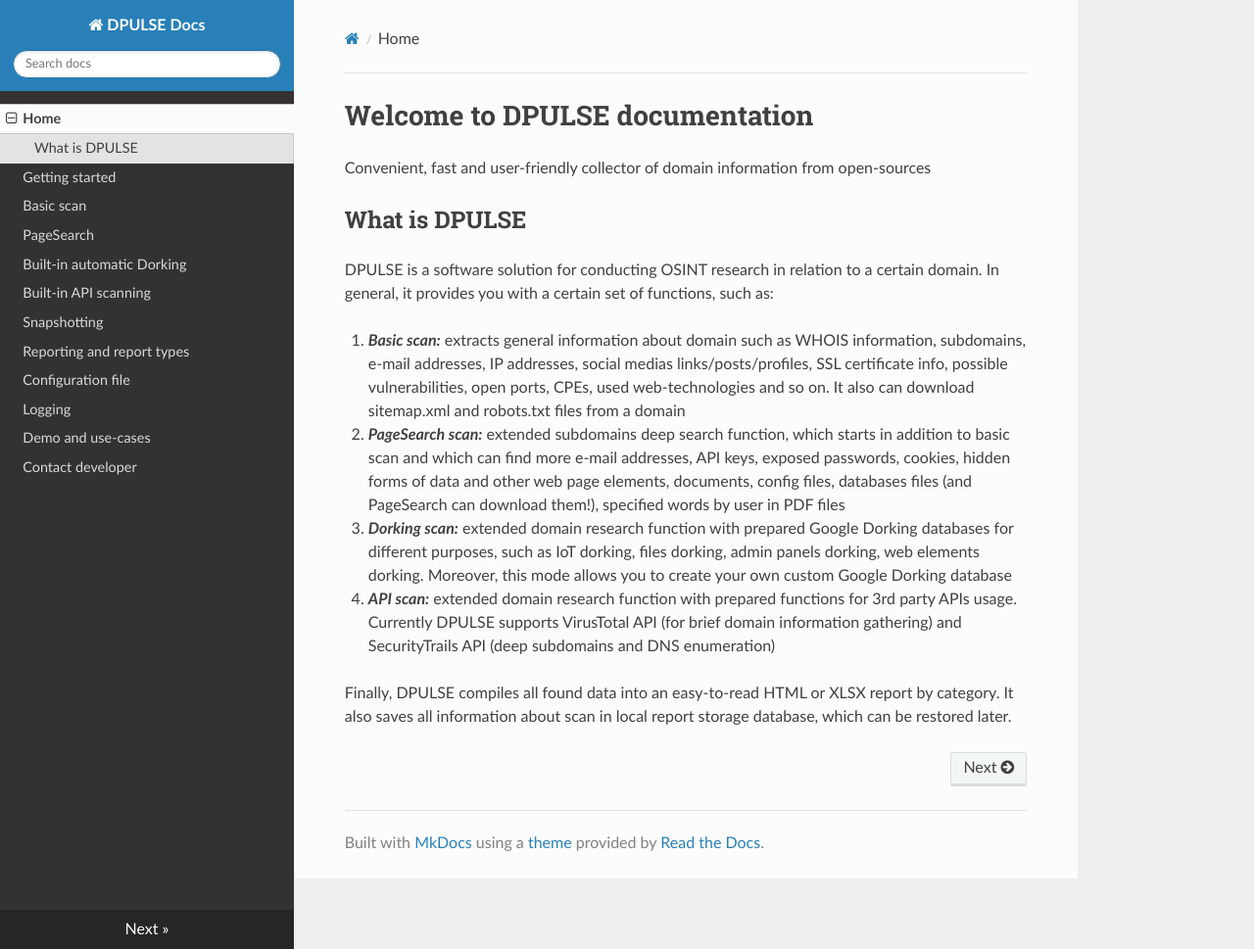
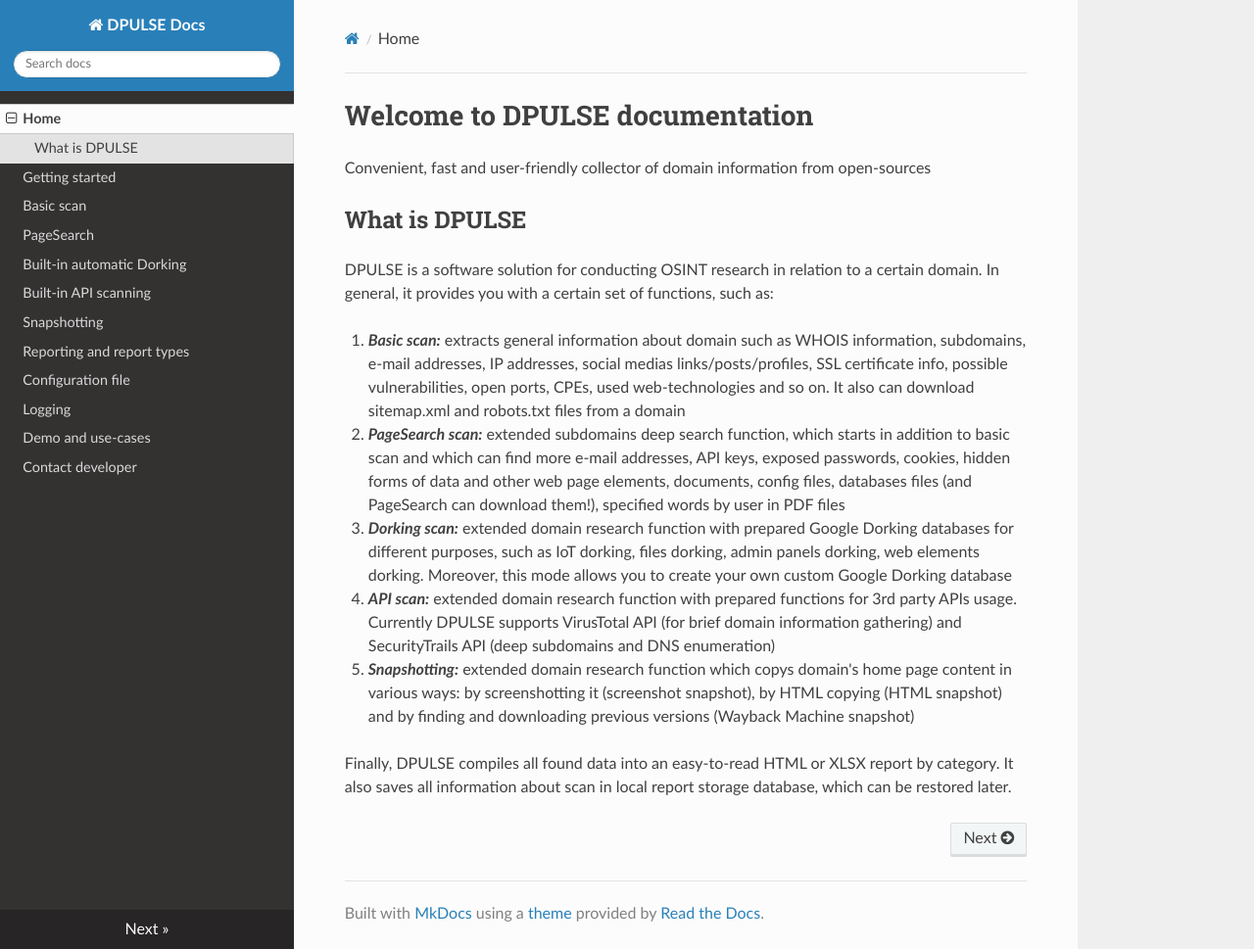
Before and after one commit to OSINT-TECHNOLOGIES/dpulse, an MkDocs documentation site: the page built from docs/dpulse-docs/docs/index.md, in a window 1280 px wide and 969 px high. Shown: the whole window at 98% size. Built offline with MkDocs 1.6.1, drawn with Linux system fonts in a browser that asks for light colours; nearby versions of some CDN libraries.

Commit message:
Update index.md

```diff
--- a/docs/dpulse-docs/docs/index.md
+++ b/docs/dpulse-docs/docs/index.md
@@ -14,4 +14,6 @@
 
 4. ***API scan:*** extended domain research function with prepared functions for 3rd party APIs usage. Currently DPULSE supports VirusTotal API (for brief domain information gathering) and SecurityTrails API (deep subdomains and DNS enumeration)
 
+5. ***Snapshotting:*** extended domain research function which copys domain's home page content in various ways: by screenshotting it (screenshot snapshot), by HTML copying (HTML snapshot) and by finding and downloading previous versions (Wayback Machine snapshot)
+
 Finally, DPULSE compiles all found data into an easy-to-read HTML or XLSX report by category. It also saves all information about scan in local report storage database, which can be restored later.
```
